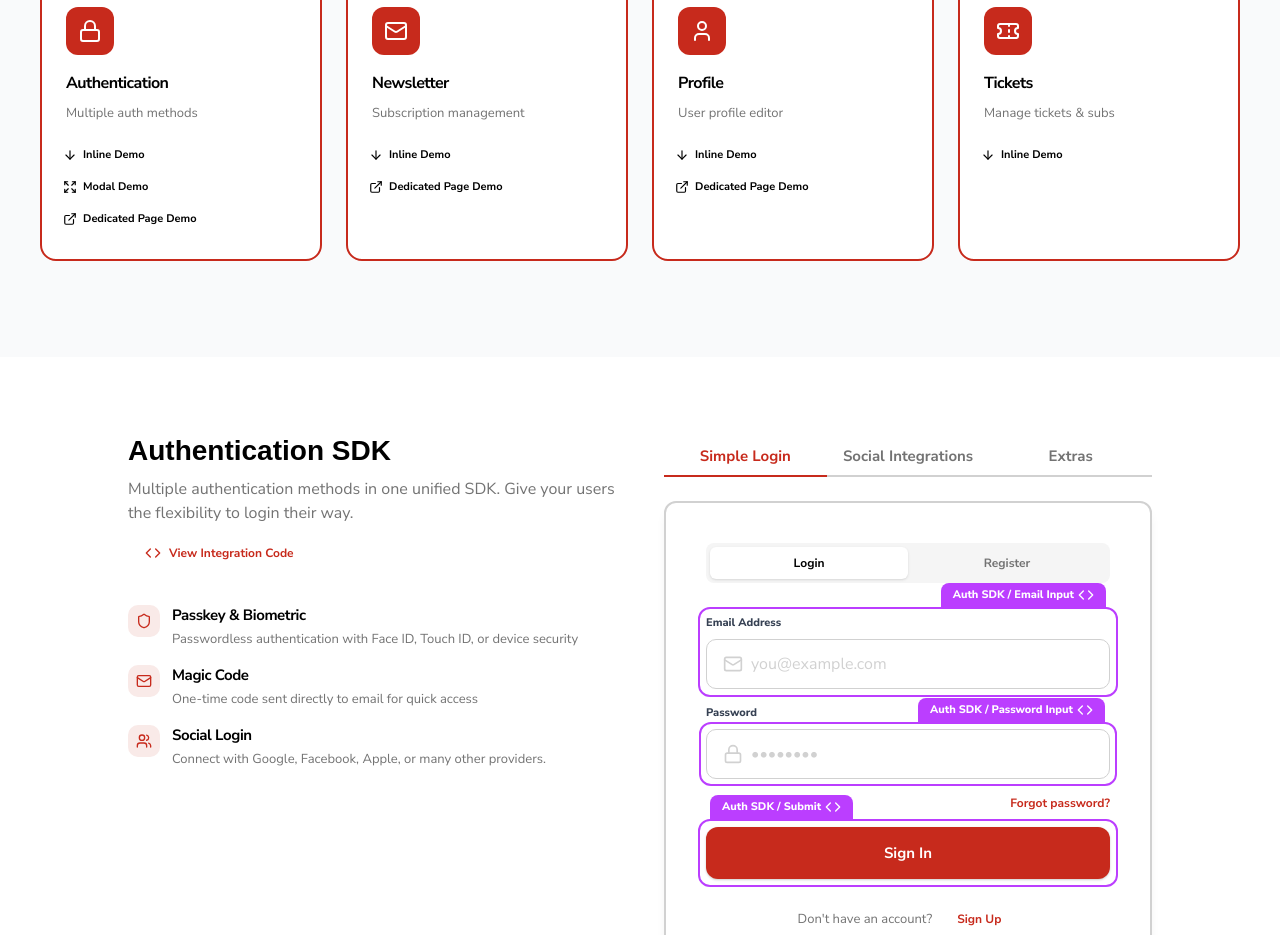
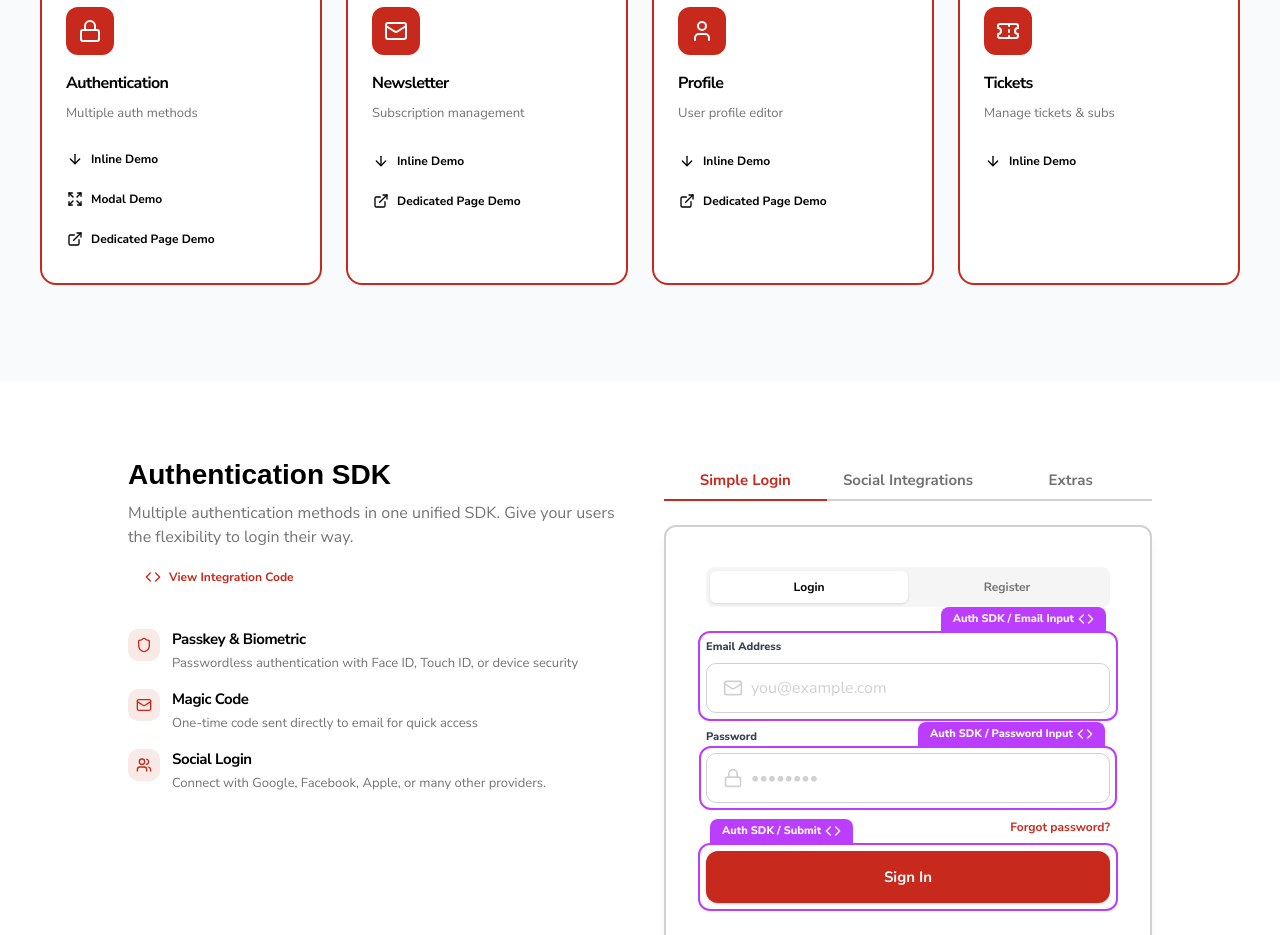
Before and after one commit to UnidyID/unidy-sdk-react-demo, a Next.js app in the folder next-app/: page / in a window 1280 px wide. Shown: the part 840-1775 px from the top of the page. Built offline with nearby package versions, Linux system fonts and the light colour scheme; what tailwindcss-displaymodes would draw is missing.

Commit message:
increase button sizes in the options section

```diff
--- a/next-app/src/modules/homepage/components/sections/options-section.tsx
+++ b/next-app/src/modules/homepage/components/sections/options-section.tsx
@@ -50,7 +50,7 @@ export const OptionsSection = () => {
 							<Button
 								theme="neutral"
 								variant="ghost"
-								size="sm"
+								size="md"
 								className="w-full justify-start"
 							>
 								<ArrowDown className="size-4" />
@@ -63,7 +63,7 @@ export const OptionsSection = () => {
 								<Button
 									theme="neutral"
 									variant="ghost"
-									size="sm"
+									size="md"
 									className="w-full justify-start"
 								>
 									<Expand className="size-4" />
@@ -85,7 +85,7 @@ export const OptionsSection = () => {
 							<Button
 								theme="neutral"
 								variant="ghost"
-								size="sm"
+								size="md"
 								className="w-full justify-start"
 							>
 								<ExternalLink className="size-4" />
@@ -104,7 +104,7 @@ export const OptionsSection = () => {
 							<Button
 								theme="neutral"
 								variant="ghost"
-								size="sm"
+								size="md"
 								className="w-full justify-start"
 							>
 								<ArrowDown className="size-4" />
@@ -116,7 +116,7 @@ export const OptionsSection = () => {
 							<Button
 								theme="neutral"
 								variant="ghost"
-								size="sm"
+								size="md"
 								className="w-full justify-start"
 							>
 								<ExternalLink className="size-4" />
@@ -135,7 +135,7 @@ export const OptionsSection = () => {
 							<Button
 								theme="neutral"
 								variant="ghost"
-								size="sm"
+								size="md"
 								className="w-full justify-start"
 							>
 								<ArrowDown className="size-4" />
@@ -147,7 +147,7 @@ export const OptionsSection = () => {
 							<Button
 								theme="neutral"
 								variant="ghost"
-								size="sm"
+								size="md"
 								className="w-full justify-start"
 							>
 								<ExternalLink className="size-4" />
@@ -166,7 +166,7 @@ export const OptionsSection = () => {
 							<Button
 								theme="neutral"
 								variant="ghost"
-								size="sm"
+								size="md"
 								className="w-full justify-start"
 							>
 								<ArrowDown className="size-4" />
```
